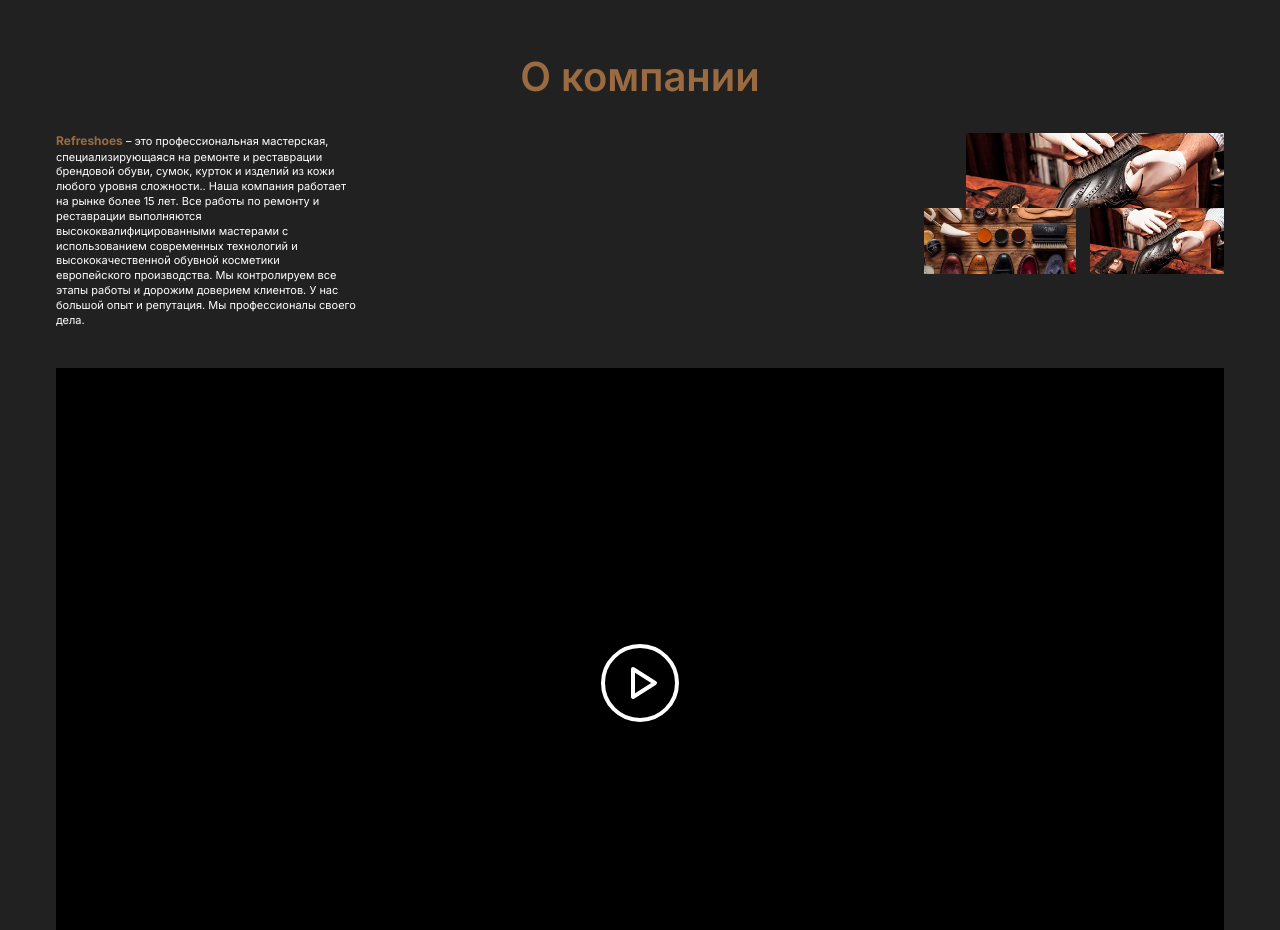
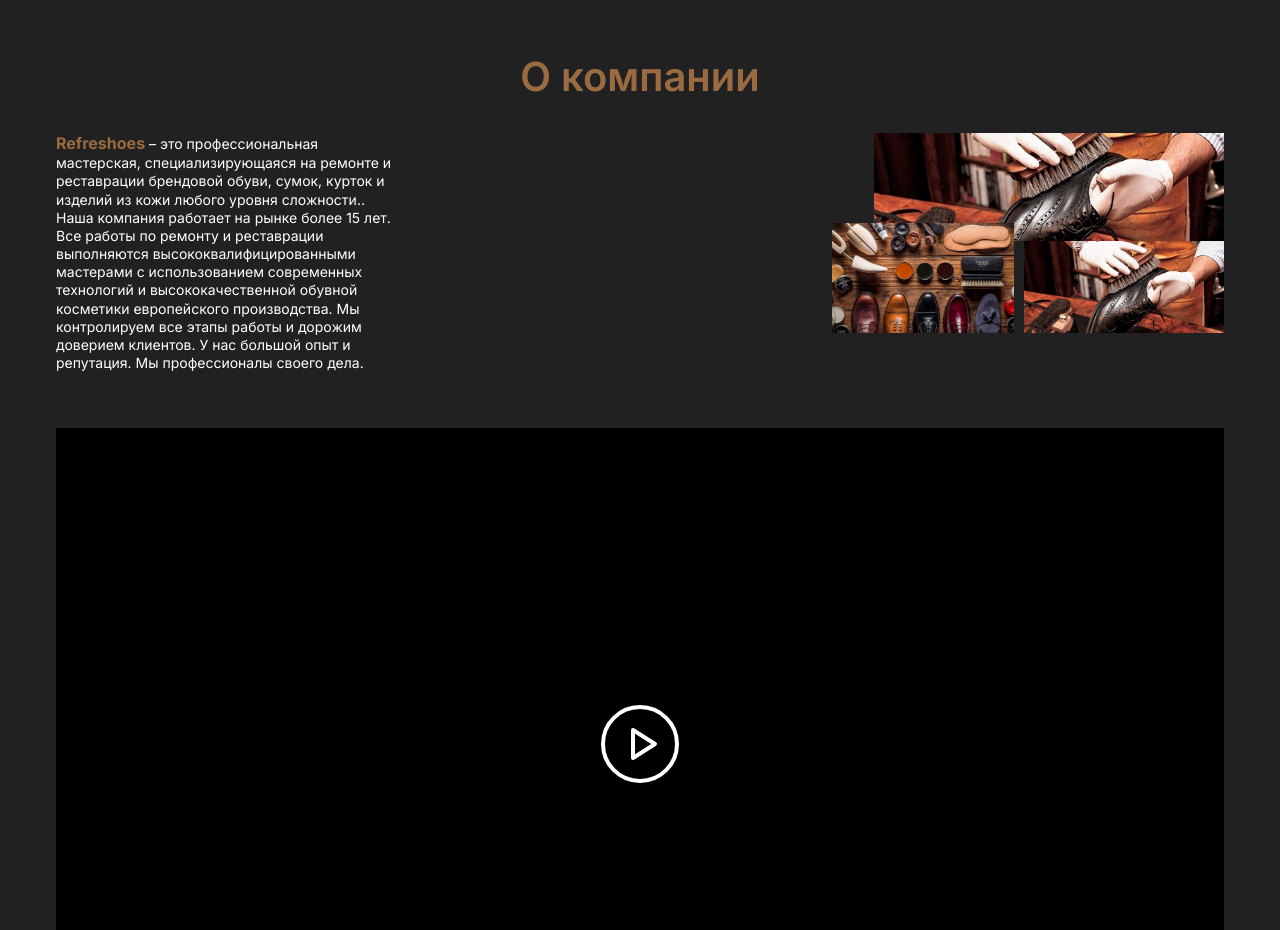
Before and after one commit to dilshodmahmaraimov22-ux/Shoes, a React (Vite) app: page /About in a window 1280 px wide. Shown: the part 2000-2930 px from the top of the page. Built offline with nearby package versions, Linux system fonts and the light colour scheme.

Commit message:
edit qilindi

```diff
--- a/src/Components/Comp/Comp.css
+++ b/src/Components/Comp/Comp.css
@@ -21,22 +21,22 @@
   display: flex;
   align-items: flex-start;
   justify-content: space-between;
-  gap: 32px;
-  margin-bottom: 40px;
+  gap: 48px;
+  margin-bottom: 56px;
 }
 
 .comp__text {
-  flex: 1 1 52%;
-  max-width: 300px;
+  flex: 1 1 50%;
+  max-width: 350px;
   margin: 0;
-  font-size: 11px;
+  font-size: 14px;
   font-weight: 400;
-  line-height: 1.35;
+  line-height: 1.3;
 }
 
 .comp__brand {
   color: var(--accent);
-  font-size: 12px;
+  font-size: 16px;
   font-weight: 700;
 }
 
@@ -44,8 +44,8 @@
   position: relative;
   flex: 0 0 auto;
   width: 100%;
-  max-width: 258px;
-  height: 140px;
+  max-width: 350px;
+  height: 200px;
 }
 
 .comp__photo {
@@ -57,23 +57,23 @@
 .comp__photo--1 {
   top: 0;
   right: 0;
-  width: 258px;
-  height: 75px;
+  width: 350px;
+  height: 108px;
 }
 
 .comp__photo--2 {
-  top: 75px;
+  top: 90px;
   left: -42px;
-  width: 152px;
-  height: 66px;
+  width: 182px;
+  height: 110px;
   z-index: 1;
 }
 
 .comp__photo--3 {
-  top: 75px;
+  top: 108px;
   right: 0;
-  width: 134px;
-  height: 66px;
+  width: 200px;
+  height: 92px;
 }
 
 /* ---------- Video ---------- */
@@ -129,6 +129,7 @@
   .comp__top {
     flex-direction: column;
     gap: 24px;
+    margin-bottom: 32px;
   }
 
   .comp__text {
```
